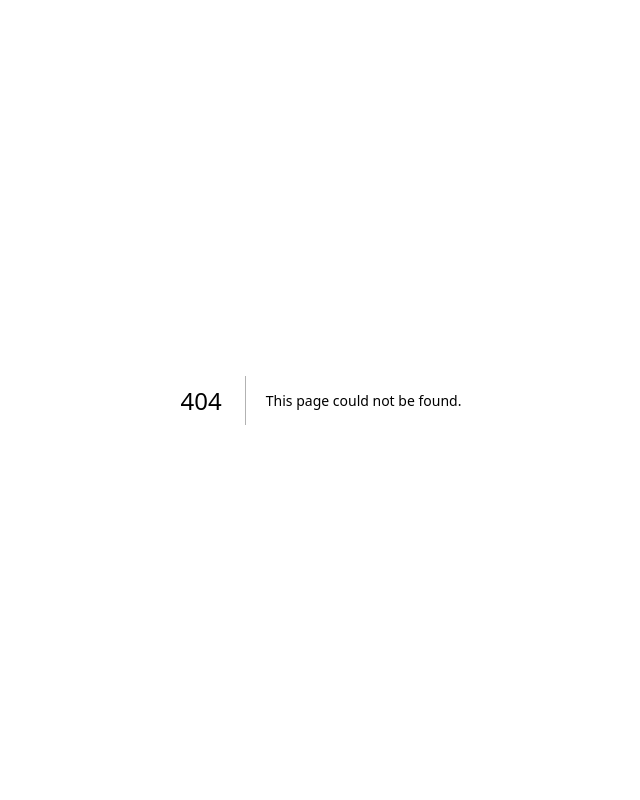
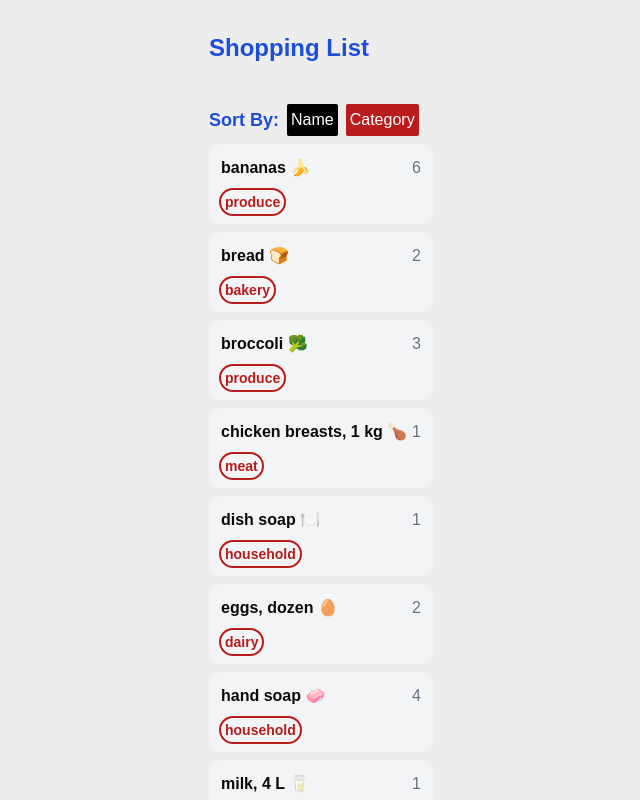
Before and after one commit to feolive/cprg306-assignments, a Next.js app: page /week-6 in a window 1280 px wide. Before the commit this address had no page. Shown: the top 800 px of the page, without its empty margins (319-959 px from the left). Built offline with nearby package versions, Linux system fonts and the light colour scheme.

Commit message:
week-6:  functions implemented

```diff
--- a/app/page.js
+++ b/app/page.js
@@ -12,6 +12,7 @@ export default function Home() {
           <Link className="text-blue-500 italic hover:underline underline-offset-1" href="/week-3">Week 3 Assignment</Link>
           <Link className="text-blue-500 italic hover:underline underline-offset-1" href="/week-4">Week 4 Assignment</Link>
           <Link className="text-blue-500 italic hover:underline underline-offset-1" href="/week-5">Week 5 Assignment</Link>
+          <Link className="text-blue-500 italic hover:underline underline-offset-1" href="/week-6">Week 6 Assignment</Link>
         </div>
       </div>
     </>
--- /dev/null
+++ b/app/week-6/item-list.js
@@ -0,0 +1,32 @@
+"use client";
+
+import Item from "./item";
+import items from "./items.json";
+import { useState } from "react";
+
+export default function ItemList() {
+  const [sortBy, setSortBy] = useState("name");
+
+  const handleSortChange = (e) => {
+    setSortBy(e.target.value);
+  };
+
+  return (
+    <div className="flex flex-col items-start gap-2">
+      <div className="flex items-center gap-2">
+        <h2 className="text-lg font-bold text-blue-700">Sort By:</h2>
+        <button className="bg-black text-white p-1 rounded-sm" value="name" onClick={(e) => handleSortChange(e)}>Name</button>
+        <button className="bg-red-700 text-white p-1 rounded-sm" value="category" onClick={(e) => handleSortChange(e)}>Category</button>
+      </div>
+      {items
+        .sort((a, b) =>
+          sortBy === "name"
+            ? a.name.localeCompare(b.name, "en")
+            : a.category.localeCompare(b.category, "en")
+        )
+        .map((item) => (
+          <Item key={item.id} {...item} />
+        ))}
+    </div>
+  );
+}
--- /dev/null
+++ b/app/week-6/item.js
@@ -0,0 +1,14 @@
+
+export default function Item({name, quantity, category}) {
+    return (
+        <>
+            <div className="w-56 flex justify-between items-start p-3 rounded-xl bg-gray-100 transition-transform duration-600 ease-linear hover:-translate-x-2">
+                <div className="flex flex-col items-start gap-3">
+                    <h3 className="font-bold">{name}</h3>
+                    <p className="text-sm text-red-700 font-semibold "><span className="outline outline-2 p-1 rounded-xl">{category} </span></p>
+                </div>
+                <div className="text-gray-500"><p>{quantity}</p></div>
+            </div>
+        </>
+    );
+}
--- /dev/null
+++ b/app/week-6/items.json
@@ -0,0 +1,74 @@
+[
+    {
+      "id": "1h2GJKH12gkHG31h1H",
+      "name": "milk, 4 L 🥛",
+      "quantity": 1,
+      "category": "dairy"
+    },
+    {
+      "id": "2KJH3k2j3H1k2J3K1H",
+      "name": "bread 🍞",
+      "quantity": 2,
+      "category": "bakery"
+    },
+    {
+      "id": "3h2KJH3k2j3H1k2J3",
+      "name": "eggs, dozen 🥚",
+      "quantity": 2,
+      "category": "dairy"
+    },
+    {
+      "id": "4k2J3K1H2GJKH12gk",
+      "name": "bananas 🍌",
+      "quantity": 6,
+      "category": "produce"
+    },
+    {
+      "id": "5H1h1H2KJH3k2j3H",
+      "name": "broccoli 🥦",
+      "quantity": 3,
+      "category": "produce"
+    },
+    {
+      "id": "6H1k2J3K1H2GJKH1",
+      "name": "chicken breasts, 1 kg 🍗",
+      "quantity": 1,
+      "category": "meat"
+    },
+    {
+      "id": "7gkHG31h1H2KJH3k",
+      "name": "pasta sauce 🍝",
+      "quantity": 3,
+      "category": "canned goods"
+    },
+    {
+      "id": "8j3H1k2J3K1H2GJK",
+      "name": "spaghetti, 454 g 🍝",
+      "quantity": 2,
+      "category": "dry goods"
+    },
+    {
+      "id": "9H12gkHG31h1H2KJ",
+      "name": "toilet paper, 12 pack 🧻",
+      "quantity": 1,
+      "category": "household"
+    },
+    {
+      "id": "10H3k2j3H1k2J3K1",
+      "name": "paper towels, 6 pack",
+      "quantity": 1,
+      "category": "household"
+    },
+    {
+      "id": "11k2J3K1H2GJKH12",
+      "name": "dish soap 🍽️",
+      "quantity": 1,
+      "category": "household"
+    },
+    {
+      "id": "12GJKH12gkHG31h1",
+      "name": "hand soap 🧼",
+      "quantity": 4,
+      "category": "household"
+    }
+  ]
--- /dev/null
+++ b/app/week-6/page.js
@@ -0,0 +1,16 @@
+import ItemList from "./item-list";
+
+export default function Page() {
+    return (
+        <>
+            <div className="mt-8">
+                <header>
+                    <h1 className="text-2xl font-bold text-blue-700">Shopping List</h1>
+                </header>
+                <main className="mt-10">
+                    <ItemList />
+                </main>
+            </div>
+        </>
+    );
+}
```
